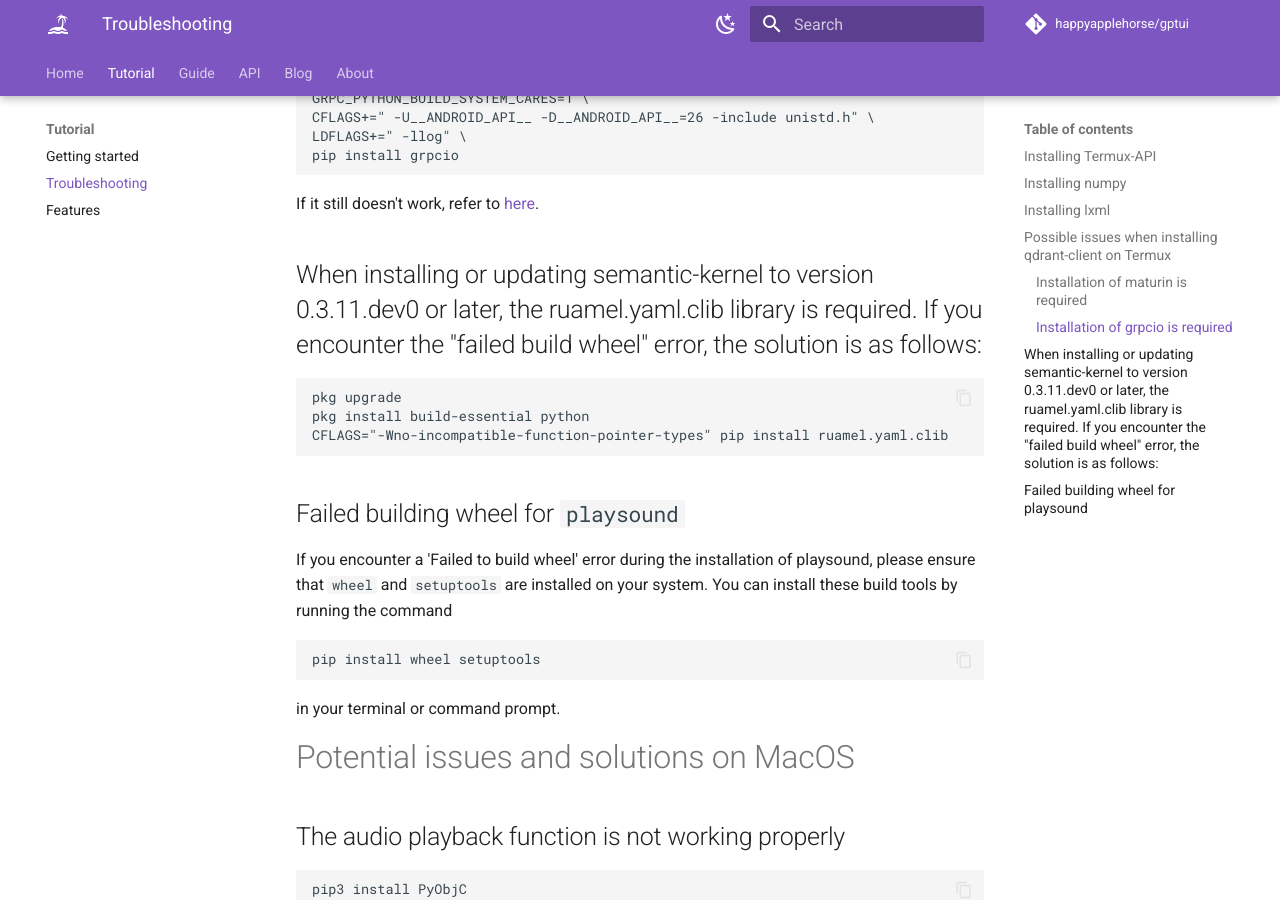
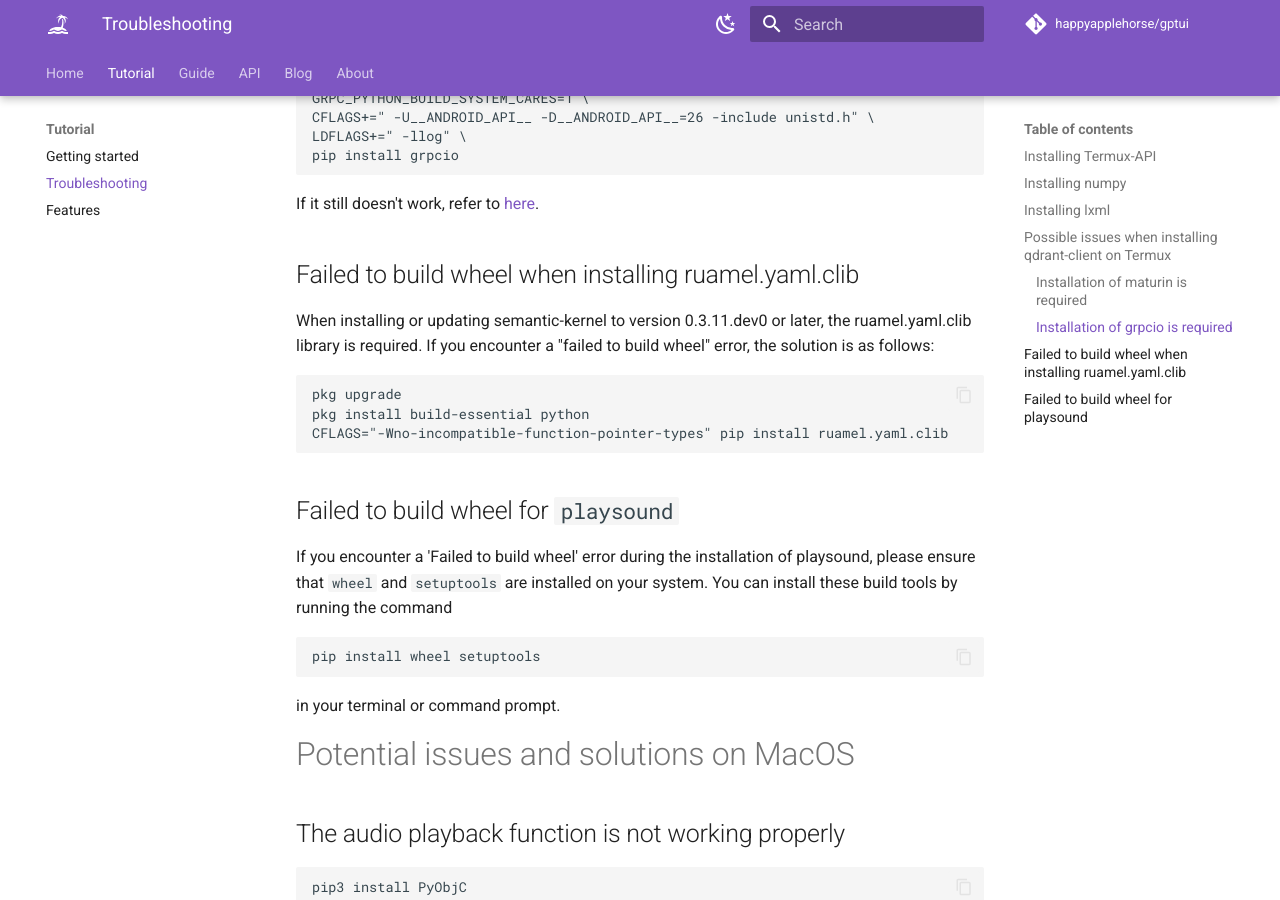
Before and after one commit to happyapplehorse/gptui, an MkDocs documentation site: the page built from docs/troubleshooting.md, in a window 1280 px wide and 900 px high, scrolled down 1228 px. Built offline with MkDocs 1.6.1 and Material for MkDocs 9.7.7, drawn with Linux system fonts in a browser that asks for light colours; comment, search, counter and statistics services are not loaded.

Commit message:
docs: update troubleshooting

````diff
--- a/docs/troubleshooting.md
+++ b/docs/troubleshooting.md
@@ -33,6 +33,7 @@ pip install maturin
 ```
 
 ### Installation of grpcio is required
+
 Make sure you have the header `ares.h` in `/data/data/com.termux/files/usr/include`.
 You can install it using: `pkg install c-ares`.
 Then:
@@ -48,15 +49,18 @@ pip install grpcio
 ```
 If it still doesn't work, refer to [here](https://github.com/termux/termux-packages/issues/17583).
 
-## When installing or updating semantic-kernel to version 0.3.11.dev0 or later, the ruamel.yaml.clib library is required. If you encounter the "failed build wheel" error, the solution is as follows:
+## Failed to build wheel when installing ruamel.yaml.clib
 
+When installing or updating semantic-kernel to version 0.3.11.dev0 or later, the ruamel.yaml.clib library is required.
+If you encounter a "failed to build wheel" error, the solution is as follows:
 ```
 pkg upgrade
 pkg install build-essential python
 CFLAGS="-Wno-incompatible-function-pointer-types" pip install ruamel.yaml.clib
 ```
 
-## Failed building wheel for `playsound`
+## Failed to build wheel for `playsound`
+
 If you encounter a 'Failed to build wheel' error during the installation of playsound,
 please ensure that `wheel` and `setuptools` are installed on your system.
 You can install these build tools by running the command
@@ -69,6 +73,7 @@ in your terminal or command prompt.
 # Potential issues and solutions on MacOS
 
 ## The audio playback function is not working properly
+
 ```
 pip3 install PyObjC
 ```
````
